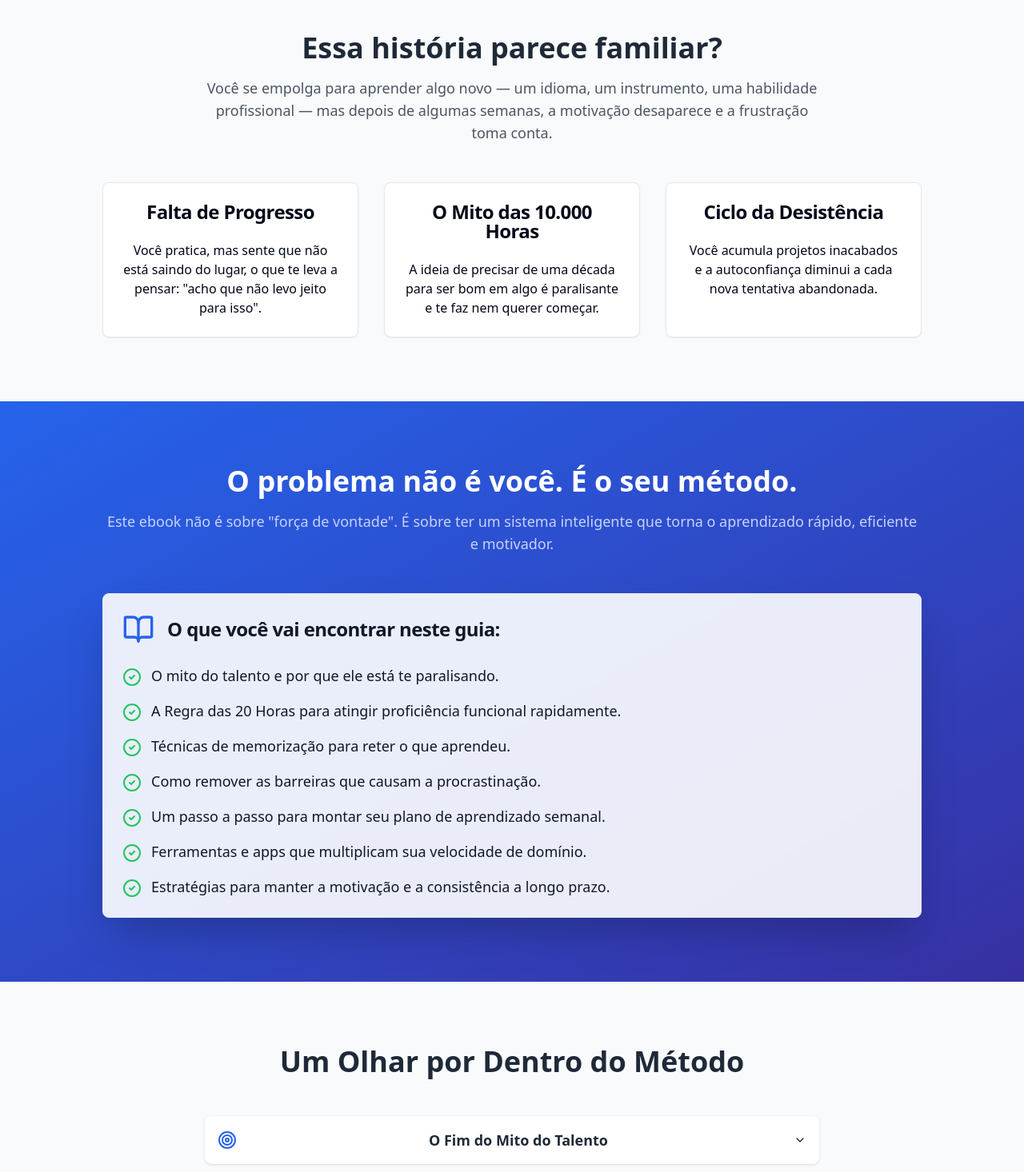
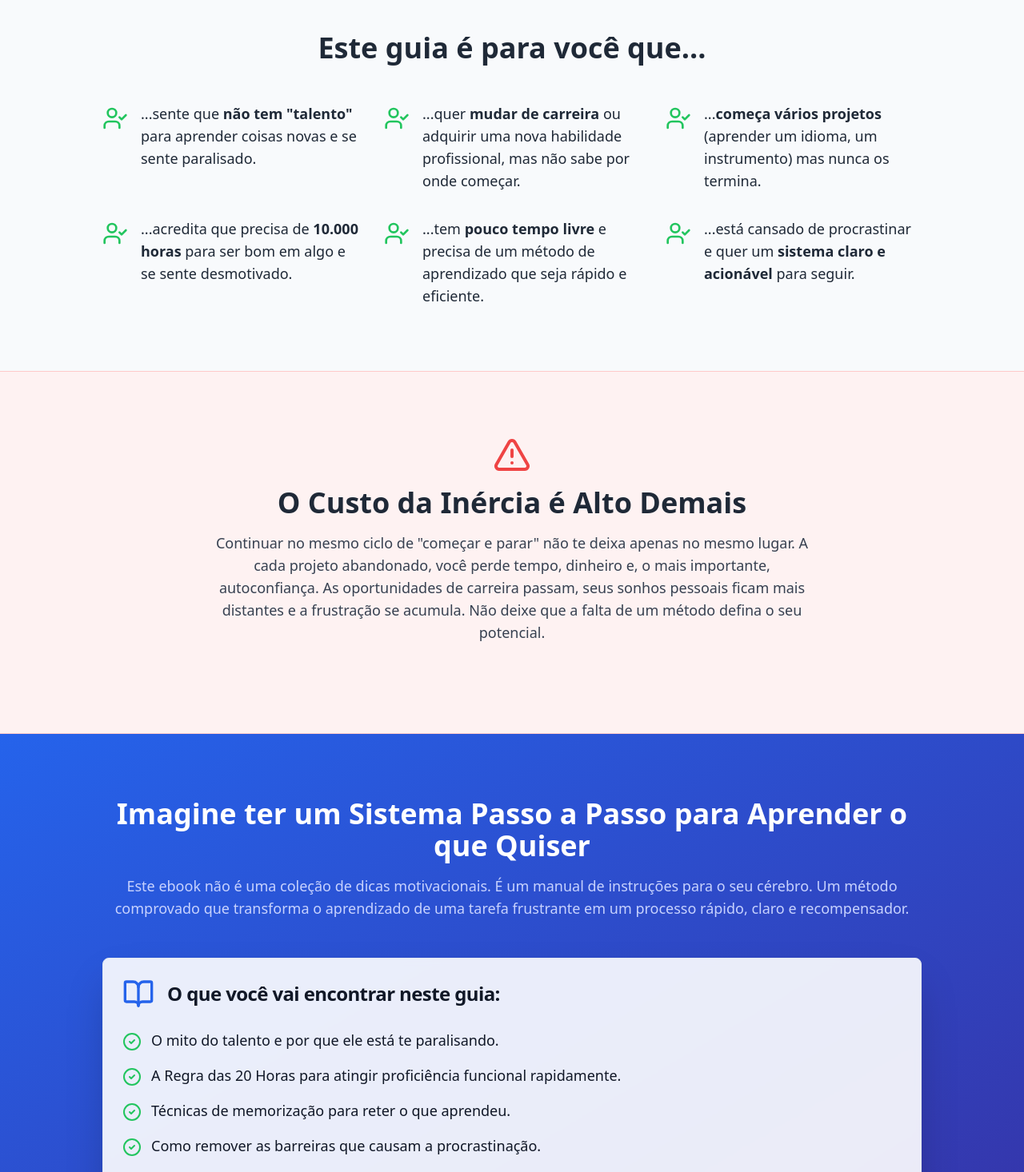
Before and after one commit to DevRGS/Aprenda-qualquer-habilidade-mais, a React (Vite) app: page / in a window 1280 px wide. Shown: the part 700-2166 px from the top of the page at 80% size. Built offline with nearby package versions, Linux system fonts and the light colour scheme.

Commit message:
[dyad] Expanding sales page with persuasive content - wrote 1 file(s)

```diff
--- a/src/pages/Index.tsx
+++ b/src/pages/Index.tsx
@@ -1,7 +1,8 @@
 import { Button } from "@/components/ui/button";
 import { Card, CardContent, CardHeader, CardTitle } from "@/components/ui/card";
 import { Accordion, AccordionContent, AccordionItem, AccordionTrigger } from "@/components/ui/accordion";
-import { CheckCircle2, BookOpen, Target, BrainCircuit, Zap, Star, ArrowRight } from "lucide-react";
+import { Avatar, AvatarFallback, AvatarImage } from "@/components/ui/avatar";
+import { CheckCircle2, BookOpen, Target, BrainCircuit, Zap, Star, ArrowRight, UserCheck, BarChart, AlertTriangle, ShieldCheck, HelpCircle } from "lucide-react";
 import { MadeWithDyad } from "@/components/made-with-dyad";
 
 const Index = () => {
@@ -38,48 +39,56 @@ const Index = () => {
         </div>
       </section>
 
-      {/* Problem Section */}
+      {/* For Who Section */}
       <section className="py-20 px-4">
+        <div className="max-w-5xl mx-auto">
+          <h2 className="text-3xl md:text-4xl font-bold text-center mb-12">Este guia é para você que...</h2>
+          <div className="grid md:grid-cols-2 lg:grid-cols-3 gap-8 text-lg">
+            <div className="flex items-start space-x-4">
+              <UserCheck className="w-8 h-8 text-green-500 mt-1 flex-shrink-0" />
+              <p>...sente que <span className="font-bold">não tem "talento"</span> para aprender coisas novas e se sente paralisado.</p>
+            </div>
+            <div className="flex items-start space-x-4">
+              <UserCheck className="w-8 h-8 text-green-500 mt-1 flex-shrink-0" />
+              <p>...quer <span className="font-bold">mudar de carreira</span> ou adquirir uma nova habilidade profissional, mas não sabe por onde começar.</p>
+            </div>
+            <div className="flex items-start space-x-4">
+              <UserCheck className="w-8 h-8 text-green-500 mt-1 flex-shrink-0" />
+              <p>...<span className="font-bold">começa vários projetos</span> (aprender um idioma, um instrumento) mas nunca os termina.</p>
+            </div>
+            <div className="flex items-start space-x-4">
+              <UserCheck className="w-8 h-8 text-green-500 mt-1 flex-shrink-0" />
+              <p>...acredita que precisa de <span className="font-bold">10.000 horas</span> para ser bom em algo e se sente desmotivado.</p>
+            </div>
+            <div className="flex items-start space-x-4">
+              <UserCheck className="w-8 h-8 text-green-500 mt-1 flex-shrink-0" />
+              <p>...tem <span className="font-bold">pouco tempo livre</span> e precisa de um método de aprendizado que seja rápido e eficiente.</p>
+            </div>
+            <div className="flex items-start space-x-4">
+              <UserCheck className="w-8 h-8 text-green-500 mt-1 flex-shrink-0" />
+              <p>...está cansado de procrastinar e quer um <span className="font-bold">sistema claro e acionável</span> para seguir.</p>
+            </div>
+          </div>
+        </div>
+      </section>
+
+      {/* Agitation Section */}
+      <section className="py-20 px-4 bg-red-50 border-t border-b border-red-200">
         <div className="max-w-5xl mx-auto text-center">
-          <h2 className="text-3xl md:text-4xl font-bold mb-4">Essa história parece familiar?</h2>
-          <p className="text-lg text-gray-600 mb-12 max-w-3xl mx-auto">
-            Você se empolga para aprender algo novo — um idioma, um instrumento, uma habilidade profissional — mas depois de algumas semanas, a motivação desaparece e a frustração toma conta.
+          <AlertTriangle className="w-12 h-12 text-red-500 mx-auto mb-4" />
+          <h2 className="text-3xl md:text-4xl font-bold mb-4">O Custo da Inércia é Alto Demais</h2>
+          <p className="text-lg text-gray-700 mb-8 max-w-3xl mx-auto">
+            Continuar no mesmo ciclo de "começar e parar" não te deixa apenas no mesmo lugar. A cada projeto abandonado, você perde tempo, dinheiro e, o mais importante, autoconfiança. As oportunidades de carreira passam, seus sonhos pessoais ficam mais distantes e a frustração se acumula. Não deixe que a falta de um método defina o seu potencial.
           </p>
-          <div className="grid md:grid-cols-3 gap-8">
-            <Card className="transform hover:-translate-y-2 transition-transform duration-300">
-              <CardHeader>
-                <CardTitle className="text-center">Falta de Progresso</CardTitle>
-              </CardHeader>
-              <CardContent>
-                <p>Você pratica, mas sente que não está saindo do lugar, o que te leva a pensar: "acho que não levo jeito para isso".</p>
-              </CardContent>
-            </Card>
-            <Card className="transform hover:-translate-y-2 transition-transform duration-300">
-              <CardHeader>
-                <CardTitle className="text-center">O Mito das 10.000 Horas</CardTitle>
-              </CardHeader>
-              <CardContent>
-                <p>A ideia de precisar de uma década para ser bom em algo é paralisante e te faz nem querer começar.</p>
-              </CardContent>
-            </Card>
-            <Card className="transform hover:-translate-y-2 transition-transform duration-300">
-              <CardHeader>
-                <CardTitle className="text-center">Ciclo da Desistência</CardTitle>
-              </CardHeader>
-              <CardContent>
-                <p>Você acumula projetos inacabados e a autoconfiança diminui a cada nova tentativa abandonada.</p>
-              </CardContent>
-            </Card>
-          </div>
         </div>
       </section>
 
       {/* Solution Section */}
       <section className="py-20 px-4 bg-gradient-to-br from-blue-600 to-indigo-800 text-white">
         <div className="max-w-5xl mx-auto text-center">
-          <h2 className="text-3xl md:text-4xl font-bold mb-4">O problema não é você. É o seu método.</h2>
+          <h2 className="text-3xl md:text-4xl font-bold mb-4">Imagine ter um Sistema Passo a Passo para Aprender o que Quiser</h2>
           <p className="text-lg text-indigo-200 mb-12">
-            Este ebook não é sobre "força de vontade". É sobre ter um sistema inteligente que torna o aprendizado rápido, eficiente e motivador.
+            Este ebook não é uma coleção de dicas motivacionais. É um manual de instruções para o seu cérebro. Um método comprovado que transforma o aprendizado de uma tarefa frustrante em um processo rápido, claro e recompensador.
           </p>
           <Card className="bg-white/90 backdrop-blur-sm text-gray-900 text-left shadow-2xl">
             <CardHeader>
@@ -102,30 +111,73 @@ const Index = () => {
         </div>
       </section>
 
-      {/* What you'll learn (Accordion) */}
+      {/* What you'll learn (Expanded Accordion) */}
       <section className="py-20 px-4">
         <div className="max-w-3xl mx-auto">
-          <h2 className="text-3xl md:text-4xl font-bold text-center mb-12">Um Olhar por Dentro do Método</h2>
+          <h2 className="text-3xl md:text-4xl font-bold text-center mb-12">Um Olhar Detalhado Dentro do Método</h2>
           <Accordion type="single" collapsible className="w-full space-y-4">
             <AccordionItem value="item-1" className="border-b-0">
-              <AccordionTrigger className="text-lg font-semibold p-4 bg-white rounded-lg shadow hover:bg-slate-100"><Target className="inline-block mr-2 text-blue-600" />O Fim do Mito do Talento</AccordionTrigger>
+              <AccordionTrigger className="text-lg font-semibold p-4 bg-white rounded-lg shadow hover:bg-slate-100"><Target className="inline-block mr-2 text-blue-600" />Módulo 1: A Fundação (O Fim do Mito do Talento)</AccordionTrigger>
               <AccordionContent className="text-base p-4 bg-white rounded-b-lg">
-                Descubra por que a ideia de "talento" é o maior obstáculo ao seu desenvolvimento e como a Regra das 20 Horas de prática focada pode te levar a um nível de proficiência surpreendente em qualquer área.
+                Vamos reprogramar sua mente para o sucesso. Você vai descobrir por que a ideia de "talento" é o maior obstáculo ao seu desenvolvimento e como a Regra das 20 Horas de prática focada pode te levar a um nível de proficiência surpreendente em qualquer área, seja música, programação, um novo idioma ou uma habilidade profissional.
               </AccordionContent>
             </AccordionItem>
             <AccordionItem value="item-2" className="border-b-0">
-              <AccordionTrigger className="text-lg font-semibold p-4 bg-white rounded-lg shadow hover:bg-slate-100"><BrainCircuit className="inline-block mr-2 text-blue-600" />Hacks Cerebrais para Retenção</AccordionTrigger>
+              <AccordionTrigger className="text-lg font-semibold p-4 bg-white rounded-lg shadow hover:bg-slate-100"><BrainCircuit className="inline-block mr-2 text-blue-600" />Módulo 2: Hacks Cerebrais para Retenção Máxima</AccordionTrigger>
               <AccordionContent className="text-base p-4 bg-white rounded-b-lg">
-                Aprenda a usar técnicas como Recordação Ativa e Repetição Espaçada para garantir que o conhecimento não entre por um ouvido e saia pelo outro. Transforme seu cérebro em uma máquina de reter informações.
+                Aprenda a usar técnicas de neurociência como Recordação Ativa e Repetição Espaçada para garantir que o conhecimento não entre por um ouvido e saia pelo outro. Vou te mostrar como usar ferramentas (muitas gratuitas) para transformar seu cérebro em uma máquina de reter informações importantes.
               </AccordionContent>
             </AccordionItem>
             <AccordionItem value="item-3" className="border-b-0">
-              <AccordionTrigger className="text-lg font-semibold p-4 bg-white rounded-lg shadow hover:bg-slate-100"><Zap className="inline-block mr-2 text-blue-600" />Construindo um Sistema à Prova de Falhas</AccordionTrigger>
+              <AccordionTrigger className="text-lg font-semibold p-4 bg-white rounded-lg shadow hover:bg-slate-100"><Zap className="inline-block mr-2 text-blue-600" />Módulo 3: Construindo um Sistema à Prova de Falhas</AccordionTrigger>
               <AccordionContent className="text-base p-4 bg-white rounded-b-lg">
-                Aprenda a remover as barreiras que te levam a procrastinar e monte um plano semanal de aprendizado tão claro e eficiente que será quase impossível não seguir.
+                Aprenda a remover as barreiras físicas e mentais que te levam a procrastinar. Vou te guiar em um passo a passo para deconstruir qualquer habilidade e montar um plano semanal de aprendizado tão claro e eficiente que será quase impossível não seguir.
+              </AccordionContent>
+            </AccordionItem>
+             <AccordionItem value="item-4" className="border-b-0">
+              <AccordionTrigger className="text-lg font-semibold p-4 bg-white rounded-lg shadow hover:bg-slate-100"><BarChart className="inline-block mr-2 text-blue-600" />Módulo 4: Mantendo a Chama Acesa</AccordionTrigger>
+              <AccordionContent className="text-base p-4 bg-white rounded-b-lg">
+                Motivação não dura. Sistemas sim. Descubra como se manter consistente mesmo nos dias difíceis, como superar os platôs de aprendizado e como usar a comunidade e o feedback para acelerar ainda mais seus resultados.
               </AccordionContent>
             </AccordionItem>
           </Accordion>
+        </div>
+      </section>
+
+      {/* Testimonials Section */}
+      <section className="py-20 px-4 bg-slate-100">
+        <div className="max-w-5xl mx-auto">
+          <h2 className="text-3xl md:text-4xl font-bold text-center mb-12">Veja o que os leitores estão dizendo</h2>
+          <div className="grid md:grid-cols-2 gap-8">
+            <Card>
+              <CardContent className="pt-6">
+                <div className="flex items-start space-x-4">
+                  <Avatar>
+                    <AvatarImage src="https://github.com/shadcn.png" />
+                    <AvatarFallback>JS</AvatarFallback>
+                  </Avatar>
+                  <div>
+                    <p className="italic">"Eu sempre quis aprender a programar, mas desistia em uma semana. Esse método me deu um plano claro e em 1 mês eu construí meu primeiro site. Incrível!"</p>
+                    <p className="font-bold mt-4">- Joana S., Designer</p>
+                  </div>
+                </div>
+              </CardContent>
+            </Card>
+            <Card>
+              <CardContent className="pt-6">
+                <div className="flex items-start space-x-4">
+                  <Avatar>
+                    <AvatarImage src="https://github.com/vercel.png" />
+                    <AvatarFallback>MP</AvatarFallback>
+                  </Avatar>
+                  <div>
+                    <p className="italic">"O conceito de 'prática deliberada' mudou tudo para mim. Parei de perder tempo e comecei a ver progresso real no meu espanhol. Já estou planejando minha viagem!"</p>
+                    <p className="font-bold mt-4">- Marcos P., Engenheiro</p>
+                  </div>
+                </div>
+              </CardContent>
+            </Card>
+          </div>
         </div>
       </section>
 
@@ -135,9 +187,9 @@ const Index = () => {
           <div className="text-center md:text-left">
             <Star className="w-12 h-12 text-amber-500 mx-auto md:mx-0 mb-4" />
             <h2 className="text-3xl md:text-4xl font-bold mb-4">E ainda tem mais...</h2>
-            <h3 className="text-2xl font-bold mb-2 text-amber-700">BÔNUS EXCLUSIVO</h3>
+            <h3 className="text-2xl font-bold mb-2 text-amber-700">BÔNUS EXCLUSIVO (Valor R$47,00)</h3>
             <p className="text-lg text-gray-600">
-              Ao adquirir o ebook, você recebe um **Cheatsheet de 1 Página** com todo o método resumido. Imprima, cole na parede e nunca mais se esqueça do caminho para o aprendizado acelerado!
+              Ao adquirir o ebook hoje, você recebe um **Cheatsheet de 1 Página** com todo o método resumido. É o seu mapa rápido para consulta diária. Imprima, cole na parede e nunca mais se esqueça do caminho para o aprendizado acelerado!
             </p>
           </div>
           <div className="flex justify-center">
@@ -146,18 +198,49 @@ const Index = () => {
         </div>
       </section>
 
+      {/* FAQ Section */}
+      <section className="py-20 px-4">
+        <div className="max-w-3xl mx-auto">
+          <h2 className="text-3xl md:text-4xl font-bold text-center mb-12">Perguntas Frequentes</h2>
+          <Accordion type="single" collapsible className="w-full space-y-4">
+            <AccordionItem value="faq-1" className="border-b-0">
+              <AccordionTrigger className="text-lg font-semibold p-4 bg-white rounded-lg shadow hover:bg-slate-100"><HelpCircle className="inline-block mr-2 text-blue-600" />Eu preciso de muito tempo livre para aplicar o método?</AccordionTrigger>
+              <AccordionContent className="text-base p-4 bg-white rounded-b-lg">
+                Não! O método foi desenhado para pessoas ocupadas. Com apenas 45 minutos de prática focada, 3 a 4 vezes por semana, você verá um progresso surpreendente. O segredo está na qualidade da prática, não na quantidade de horas.
+              </AccordionContent>
+            </AccordionItem>
+            <AccordionItem value="faq-2" className="border-b-0">
+              <AccordionTrigger className="text-lg font-semibold p-4 bg-white rounded-lg shadow hover:bg-slate-100"><HelpCircle className="inline-block mr-2 text-blue-600" />Isso funciona para qualquer habilidade?</AccordionTrigger>
+              <AccordionContent className="text-base p-4 bg-white rounded-b-lg">
+                Sim! Os princípios de aprendizado acelerado são universais. Funciona para habilidades cognitivas (programação, idiomas, marketing), motoras (instrumentos musicais, esportes) e criativas (desenho, escrita).
+              </AccordionContent>
+            </AccordionItem>
+            <AccordionItem value="faq-3" className="border-b-0">
+              <AccordionTrigger className="text-lg font-semibold p-4 bg-white rounded-lg shadow hover:bg-slate-100"><HelpCircle className="inline-block mr-2 text-blue-600" />E se eu não tiver "talento" nenhum?</AccordionTrigger>
+              <AccordionContent className="text-base p-4 bg-white rounded-b-lg">
+                Este ebook é especialmente para você. Um dos primeiros módulos é dedicado a quebrar o "mito do talento" e provar que qualquer habilidade é treinável com o método certo. O sucesso depende do sistema que você usa, não de um dom inato.
+              </AccordionContent>
+            </AccordionItem>
+          </Accordion>
+        </div>
+      </section>
+
       {/* Final CTA */}
-      <section className="text-center py-20 px-4 bg-white">
+      <section className="text-center py-20 px-4 bg-gray-800 text-white">
         <div className="max-w-3xl mx-auto">
-          <h2 className="text-3xl md:text-4xl font-bold text-gray-900 mb-4">
+          <h2 className="text-3xl md:text-4xl font-bold mb-4">
             Chega de adiar seus sonhos.
           </h2>
-          <p className="text-lg text-gray-600 mb-8">
-            O poder de aprender qualquer coisa está ao seu alcance. Você só precisa do mapa certo. Este é o mapa.
+          <p className="text-lg text-gray-300 mb-8">
+            O poder de aprender qualquer coisa está ao seu alcance. Você só precisa do mapa certo. Este é o mapa. Daqui a um mês, você pode estar no mesmo lugar de hoje ou pode estar celebrando o domínio de uma nova habilidade. A escolha é sua.
           </p>
           <Button size="lg" className="text-xl px-10 py-8 bg-blue-600 hover:bg-blue-700 text-white shadow-lg animate-pulse">
             Sim, Quero Aprender Mais Rápido!
           </Button>
+          <div className="flex items-center justify-center mt-6 space-x-2">
+            <ShieldCheck className="w-6 h-6 text-green-400" />
+            <p className="text-sm text-gray-400">Compra segura | Acesso imediato | Garantia de 7 dias</p>
+          </div>
         </div>
       </section>
 
```
